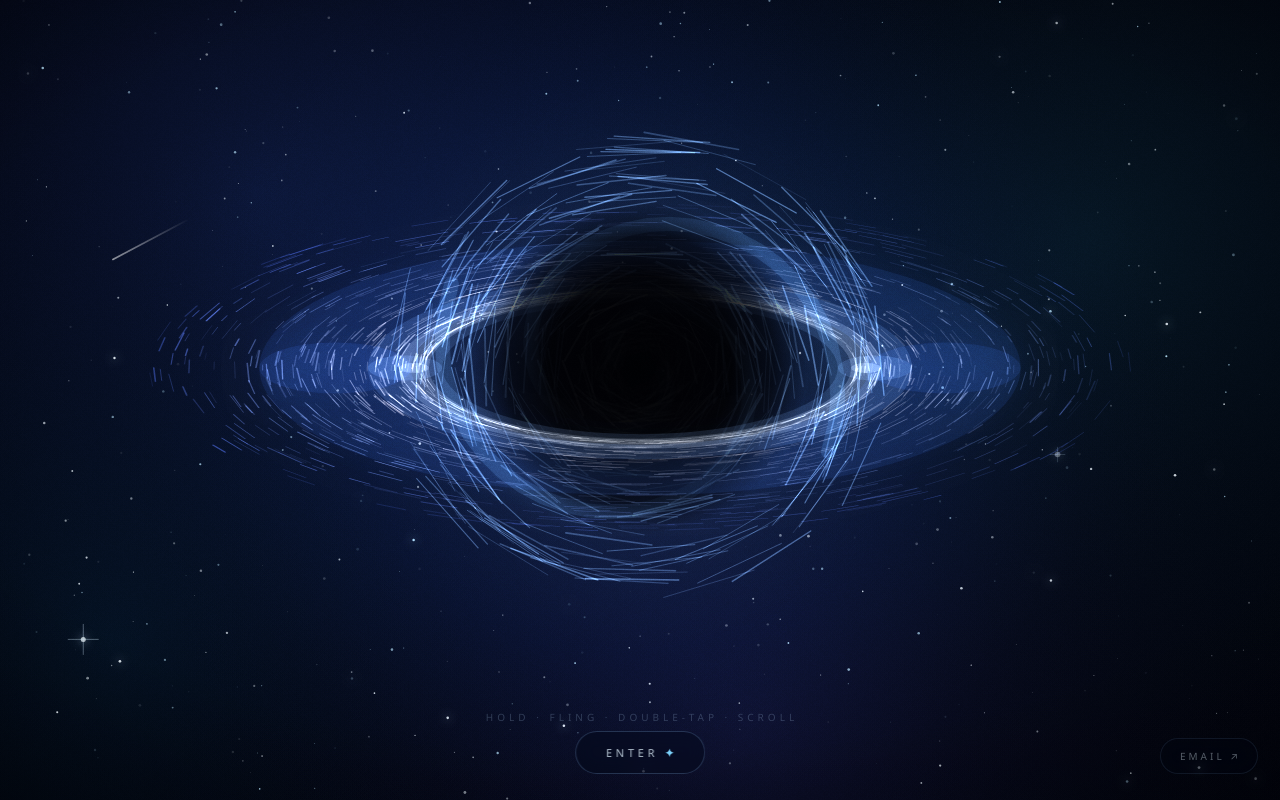
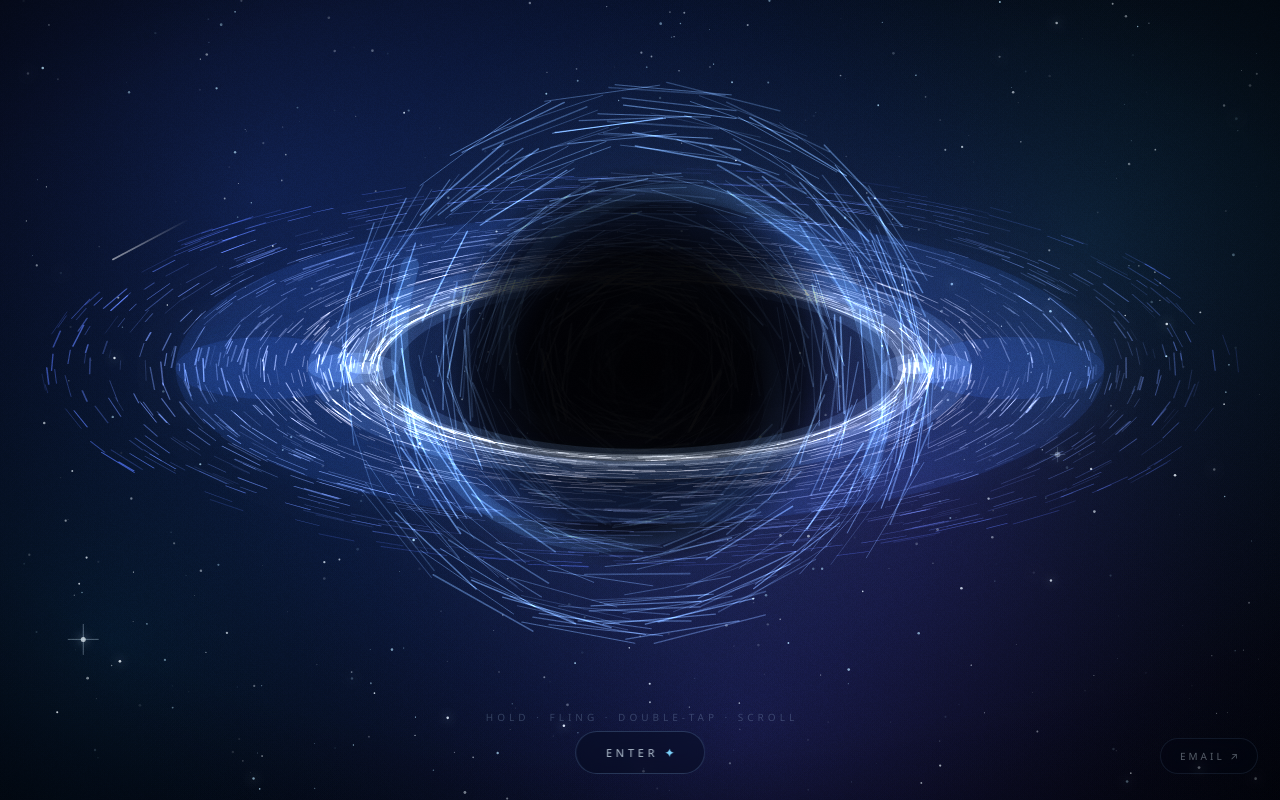
Before and after one commit to wutongworks/wutongworks.github.io, a plain HTML site: page index.html in a window 1280 px wide. Drawn offline with Linux system fonts and the light colour scheme; animation ran at ten frames a second.

Commit message:
v7 bolder: oversized hole, brighter plasma, stronger warp and bursts, disk surge, jet sparks

```diff
--- a/index.html
+++ b/index.html
@@ -53,6 +53,8 @@
   let mx = 0, my = 0, tx = 0, ty = 0;
   const fling = { vx: 0, vy: 0 };
   let stirBoost = 0, lastAng = null;                 // stirring the vortex
+  let surgeBoost = 1;                                // periodic disk swell, computed per frame
+  let jetSparks = [];
   let pulsar = { x: 0, y: 0, t: -1, next: 5 };       // ambient pulsar easter egg
 
   // film grain tile
@@ -70,7 +72,7 @@
   let stars = [];
   function buildStars() {
     stars = [];
-    const n = Math.min(1250, Math.floor(W * H / 1500));
+    const n = Math.min(1400, Math.floor(W * H / 1350));
     for (let i = 0; i < n; i++) {
       const kind = Math.random();
       stars.push({
@@ -86,7 +88,7 @@
 
   // ---------- accretion disk: plasma streams ----------
   const disk = [];
-  for (let i = 0; i < 1500; i++) {
+  for (let i = 0; i < 1900; i++) {
     const rad = 1.45 + Math.pow(Math.random(), 1.6) * 1.85;
     disk.push({ a: Math.random() * Math.PI * 2, rad,
       sp: 1.05 / Math.pow(rad, 1.5) * (0.8 + Math.random() * 0.45),
@@ -104,7 +106,7 @@
 
   // ---------- vortex core: matter spiralling in, never a hard disc ----------
   const vortex = [];
-  for (let i = 0; i < 460; i++) {
+  for (let i = 0; i < 620; i++) {
     vortex.push({ a: Math.random() * Math.PI * 2, r: 0.18 + Math.pow(Math.random(), 1.4) * 1.5,
       seed: Math.random(), w: Math.random() * 1.5 + 0.5 });
   }
@@ -158,13 +160,13 @@
   function holeX() { return CX + mx * 18; }
   function holeY() { return CY + my * 12; }
   function spawnBurst(x, y, power) {
-    const parts = [], n = Math.floor(110 * power);
+    const parts = [], n = Math.floor(155 * power);
     for (let i = 0; i < n; i++) {
       const a = Math.random() * Math.PI * 2, v = (Math.random() * 6.4 + 0.7) * power;
       parts.push({ x, y, vx: Math.cos(a) * v, vy: Math.sin(a) * v, life: 1, decay: 0.007 + Math.random() * 0.018,
         blue: Math.random() < 0.55, s: Math.random() * 2 + 0.5 });
     }
-    bursts.push({ parts, ring: 0, ringA: 0.85 * Math.min(power, 1.7), x, y });
+    bursts.push({ parts, ring: 0, ring2: -14, ringA: 0.85 * Math.min(power, 1.7), x, y });
     flash = Math.min(0.6, flash + 0.24 * power);
     if (power > 1.35) shake = Math.min(9, shake + (power - 1.2) * 6);
     for (const s of stars) {
@@ -261,7 +263,7 @@
     cv.style.width = W + 'px'; cv.style.height = H + 'px';
     ctx.setTransform(DPR, 0, 0, DPR, 0, 0);
     CX = W / 2; CY = H * 0.46; UNIT = Math.min(W, H);
-    R = UNIT * 0.185;
+    R = UNIT * 0.225;
     buildStars();
   }
   addEventListener('resize', resize);
@@ -272,7 +274,7 @@
     const ca = Math.cos(rot * s.z), sa = Math.sin(rot * s.z);
     let x = (s.x * ca - s.y * sa) * UNIT * 0.62 * zoom;
     let y = (s.x * sa + s.y * ca) * UNIT * 0.62 * zoom;
-    if (warp > 0.01) { const d = Math.hypot(s.x, s.y) + 0.001; const push = warp * s.z * UNIT * 0.6 * d; x += s.x / d * push * zoom; y += s.y / d * push * zoom; }
+    if (warp > 0.01) { const d = Math.hypot(s.x, s.y) + 0.001; const push = warp * s.z * UNIT * 0.85 * d; x += s.x / d * push * zoom; y += s.y / d * push * zoom; }
     return [CX + x + mx * 20 * s.z + s.ox, CY + y + my * 13 * s.z + s.oy];
   }
 
@@ -284,6 +286,8 @@
     if (warpDir === 1) { warp += 0.022; if (warp >= 1) warpDir = -1; }
     else if (warpDir === -1) { warp -= 0.013; if (warp <= 0) { warp = 0; warpDir = 0; } }
     flash *= 0.92; shake *= 0.88; stirBoost *= 0.985;
+    const cyc = t % 21;
+    surgeBoost = cyc > 16.5 ? 1 + Math.sin((cyc - 16.5) / 4.5 * Math.PI) * 0.55 : 1;
     // pulsar easter egg timer
     pulsar.next -= 0.016;
     if (pulsar.next <= 0 && pulsar.t < 0) { pulsar.t = 0; pulsar.x = W * (0.15 + Math.random() * 0.7); pulsar.y = H * (0.12 + Math.random() * 0.5); pulsar.next = 9 + Math.random() * 9; }
@@ -291,7 +295,7 @@
     energy *= 0.9985;
     if (jet > 0) jet -= 0.016;
     flareT -= 0.016;
-    if (flareT <= 0 && flareR < 0) { flareR = 1.25; flareT = 6 + Math.random() * 5; }
+    if (flareT <= 0 && flareR < 0) { flareR = 1.25; flareT = 4 + Math.random() * 4; }
     if (flareR > 0) { flareR += 0.045; if (flareR > 3.6) flareR = -1; }
     if (performance.now() - lastAct > 26000 && warpDir === 0) { warpDir = 1; lastAct = performance.now(); }
     if (ptr.down && !well && performance.now() - ptr.downT > 320 && ptr.moved < 16)
@@ -302,7 +306,7 @@
     ctx.save(); ctx.translate(shx, shy);
 
     ctx.clearRect(-12, -12, W + 24, H + 24);
-    const breathe = 1 + 0.012 * Math.sin(t * 0.5);
+    const breathe = 1 + 0.02 * Math.sin(t * 0.5);
     const base = ctx.createRadialGradient(CX + mx * 8, CY + my * 6, 0, CX, CY, Math.max(W, H) * 0.8);
     base.addColorStop(0, '#050a1e'); base.addColorStop(0.45, '#02040e'); base.addColorStop(1, '#000208');
     ctx.fillStyle = base; ctx.fillRect(-12, -12, W + 24, H + 24);
@@ -310,10 +314,11 @@
     // nebula: deep indigo / teal only, very restrained
     ctx.save(); ctx.globalCompositeOperation = 'screen';
     const clouds = [
-      [0.2 + 0.03 * Math.sin(t * 0.1), 0.22 + 0.02 * Math.cos(t * 0.09), 0.6, '30,58,138', 0.30],
-      [0.82 + 0.03 * Math.cos(t * 0.08), 0.3 + 0.03 * Math.sin(t * 0.1), 0.52, '21,94,117', 0.20],
-      [0.55 + 0.04 * Math.sin(t * 0.07 + 2), 0.88 + 0.02 * Math.cos(t * 0.12), 0.48, '49,46,129', 0.22],
-      [0.1 + 0.02 * Math.cos(t * 0.1 + 4), 0.8 + 0.03 * Math.sin(t * 0.08), 0.42, '8,74,110', 0.16]
+      [0.2 + 0.03 * Math.sin(t * 0.1), 0.22 + 0.02 * Math.cos(t * 0.09), 0.62, '30,58,138', 0.42],
+      [0.82 + 0.03 * Math.cos(t * 0.08), 0.3 + 0.03 * Math.sin(t * 0.1), 0.54, '21,94,117', 0.28],
+      [0.55 + 0.04 * Math.sin(t * 0.07 + 2), 0.88 + 0.02 * Math.cos(t * 0.12), 0.5, '49,46,129', 0.30],
+      [0.1 + 0.02 * Math.cos(t * 0.1 + 4), 0.8 + 0.03 * Math.sin(t * 0.08), 0.44, '8,74,110', 0.22],
+      [0.68 + 0.03 * Math.sin(t * 0.06 + 1), 0.62 + 0.03 * Math.cos(t * 0.09 + 3), 0.46, '88,28,135', 0.20]
     ];
     for (const [fx, fy, fr, rgb, al] of clouds) {
       const nx = fx * W + mx * 14, ny = fy * H + my * 10, nr = fr * Math.max(W, H);
@@ -323,7 +328,7 @@
     }
     ctx.restore();
 
-    const cx = holeX(), cy = holeY(), Rz = R * zoom * breathe * (1 + warp * 0.3) * (1 + energy * 0.012);
+    const cx = holeX(), cy = holeY(), Rz = R * zoom * breathe * (1 + warp * 0.45) * (1 + energy * 0.012);
 
     // pulsar rings
     if (pulsar.t >= 0) {
@@ -352,7 +357,7 @@
       const tw = 0.55 + 0.45 * Math.sin(t * (1 + s.z * 2.2) + s.tw);
       const a = tw * (0.3 + s.z * 0.7) * (1 + warp * 0.7);
       if (warp > 0.03) {
-        const oxp = CX + (gx - CX) * (1 - warp * 0.22 * s.z), oyp = CY + (gy - CY) * (1 - warp * 0.22 * s.z);
+        const oxp = CX + (gx - CX) * (1 - warp * 0.34 * s.z), oyp = CY + (gy - CY) * (1 - warp * 0.34 * s.z);
         ctx.strokeStyle = s.blue ? `rgba(186,230,253,${a * 0.85})` : `rgba(240,249,255,${a * 0.85})`;
         ctx.lineWidth = s.r * 0.85; ctx.lineCap = 'round';
         ctx.beginPath(); ctx.moveTo(oxp, oyp); ctx.lineTo(gx, gy); ctx.stroke();
@@ -432,8 +437,19 @@
     }
 
     // relativistic jets
+    const ja = jet > 0 ? Math.min(1, jet / 1.2) * 0.85 : 0;
     if (jet > 0) {
-      const ja = Math.min(1, jet / 1.2) * 0.8;
+      for (let k = 0; k < 3; k++)
+        jetSparks.push({ x: cx + (Math.random() - 0.5) * Rz * 0.2, y: cy, vy: (Math.random() < 0.5 ? -1 : 1) * (7 + Math.random() * 7), life: 1 });
+    }
+    for (const s of jetSparks) {
+      s.y += s.vy; s.life -= 0.02;
+      ctx.beginPath(); ctx.arc(s.x, s.y, 1.6 * s.life + 0.3, 0, Math.PI * 2);
+      ctx.fillStyle = `rgba(224,242,254,${Math.max(0, s.life) * 0.85})`;
+      ctx.shadowColor = 'rgba(125,211,252,.9)'; ctx.shadowBlur = 8; ctx.fill(); ctx.shadowBlur = 0;
+    }
+    jetSparks = jetSparks.filter(s => s.life > 0);
+    if (jet > 0) {
       for (const dir of [-1, 1]) {
         const jg = ctx.createLinearGradient(cx, cy, cx, cy + dir * H * 0.55);
         jg.addColorStop(0, `rgba(224,242,254,${ja})`); jg.addColorStop(0.22, `rgba(125,211,252,${ja * 0.45})`); jg.addColorStop(1, 'rgba(56,189,248,0)');
@@ -476,9 +492,13 @@
 
     // bursts
     for (const b of bursts) {
-      b.ring += 3.8; b.ringA *= 0.94;
+      b.ring += 4.4; b.ring2 += 2.6; b.ringA *= 0.94;
       ctx.beginPath(); ctx.arc(b.x, b.y, b.ring, 0, Math.PI * 2);
       ctx.strokeStyle = `rgba(186,230,253,${b.ringA})`; ctx.lineWidth = 1.5; ctx.stroke();
+      if (b.ring2 > 0) {
+        ctx.beginPath(); ctx.arc(b.x, b.y, b.ring2, 0, Math.PI * 2);
+        ctx.strokeStyle = `rgba(147,197,253,${b.ringA * 0.55})`; ctx.lineWidth = 2.6; ctx.stroke();
+      }
       for (const p of b.parts) {
         p.x += p.vx; p.y += p.vy; p.vx *= 0.985; p.vy *= 0.985; p.life -= p.decay;
         if (p.life <= 0) continue;
@@ -499,7 +519,7 @@
 
     // film grain
     ctx.save();
-    ctx.globalAlpha = 0.05; ctx.globalCompositeOperation = 'overlay';
+    ctx.globalAlpha = 0.06; ctx.globalCompositeOperation = 'overlay';
     const gx = (Math.random() * 140) | 0, gy = (Math.random() * 140) | 0;
     for (let x = -gx; x < W; x += 140) for (let y = -gy; y < H; y += 140) ctx.drawImage(grain, x, y);
     ctx.restore();
@@ -537,9 +557,9 @@
         if (wd < 260 && wd > 2) { const f = (1 - wd / 260) * (2 + well.power * 7); ox += -wy / wd * f; oy += wx / wd * f * 0.335; }
       }
       const beam = 0.5 + 0.85 * Math.max(0, -Math.cos(p.a));       // approaching side hotter
-      let al = (0.16 + p.seed * 0.3) * (0.45 + 0.55 * Math.min(1, beam)) * boost;
+      let al = (0.21 + p.seed * 0.37) * (0.45 + 0.55 * Math.min(1, beam)) * boost * surgeBoost;
       if (d2 < 28900 && d2 > 4) al *= 1 + (1 - Math.sqrt(d2) / 170) * 0.9;   // fingertip lights the plasma
-      if (flareR > 0) { const fd = Math.abs(p.rad - flareR); if (fd < 0.3) al *= 1 + (1 - fd / 0.3) * 1.6; }
+      if (flareR > 0) { const fd = Math.abs(p.rad - flareR); if (fd < 0.3) al *= 1 + (1 - fd / 0.3) * 2.3; }
       ctx.strokeStyle = diskColor(p.rad, Math.min(0.85, al));
       ctx.lineWidth = p.w;
       ctx.beginPath(); ctx.moveTo(x1 + ox, y1 + oy); ctx.lineTo(x2 + ox, y2 + oy); ctx.stroke();
```
